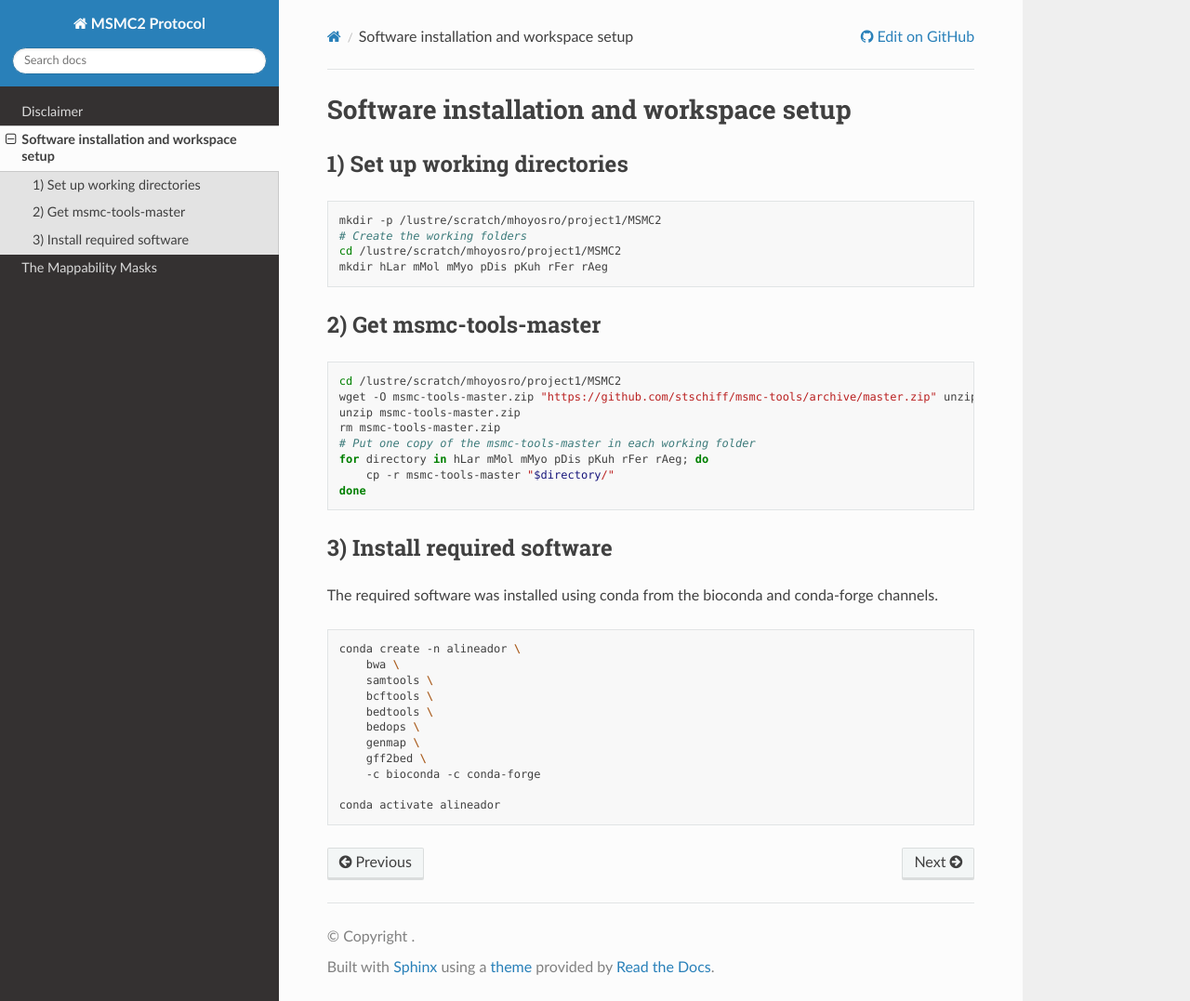
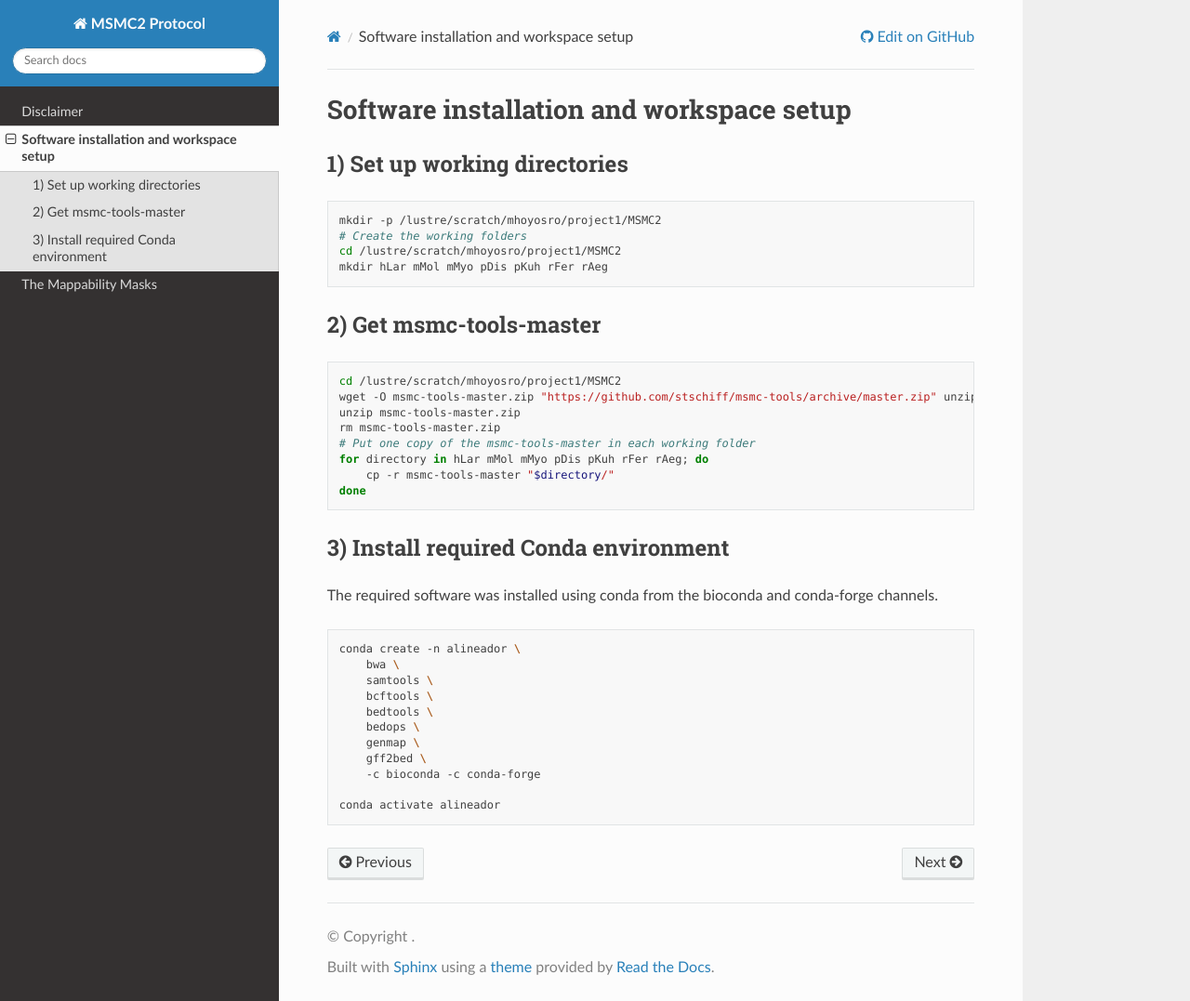
Before and after one commit to hoyosmanuel/MSMC2-Protocol, a Sphinx documentation site: the page built from docs/source/01_Required_Softs.rst, in a window 1280 px wide and 1077 px high. Shown: the whole window at 93% size. Built offline with Sphinx 7.4.7 and the Read the Docs theme 3.1.0, drawn with Linux system fonts in a browser that asks for light colours.

Commit message:
Update 01_Required_Softs.rst

```diff
--- a/docs/source/01_Required_Softs.rst
+++ b/docs/source/01_Required_Softs.rst
@@ -27,8 +27,8 @@ Software installation and workspace setup
   done
 
 
-3) Install required software
-----------------------------
+3) Install required Conda environment
+-------------------------------------
 
 The required software was installed using conda from the bioconda and conda-forge channels.
 
```
